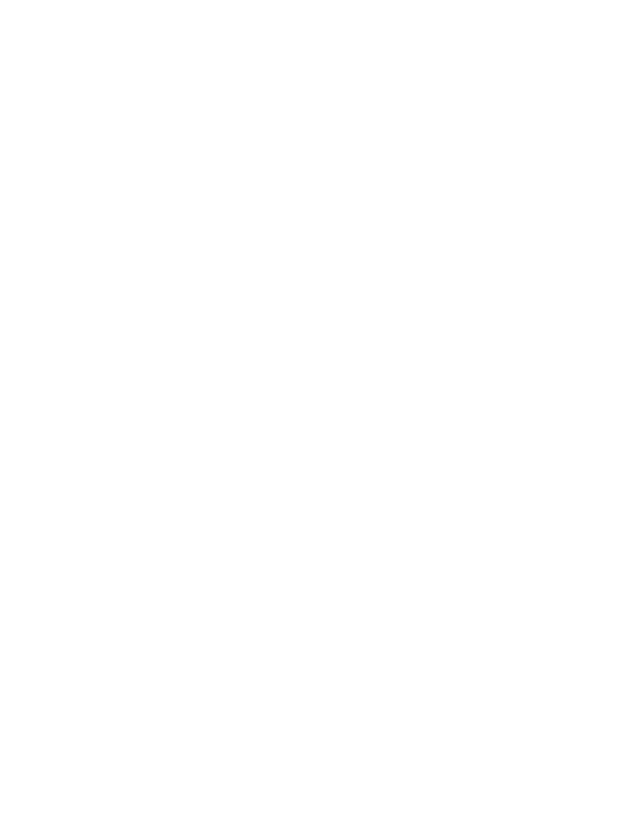
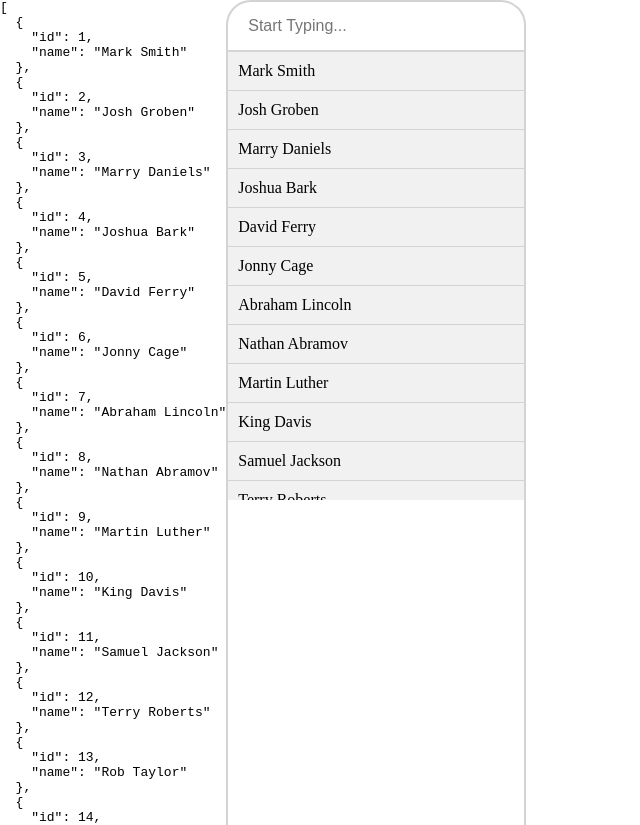
Before and after one commit to Front-End-Bootcamp/vue-component-create-team-coffee, a Vue app: page / in a window 1280 px wide. Shown: the top 825 px of the page, without its empty margins (0-640 px from the left). Before the commit the page ends 800 px from the top, so only its background shows below. Built offline with nearby package versions, Linux system fonts and the light colour scheme.

Commit message:
[Update] Autocomplete updated.

```diff
--- a/src/components/AutoComplete/AutoComplete.vue
+++ b/src/components/AutoComplete/AutoComplete.vue
@@ -1,11 +1,136 @@
 <script setup>
+import { computed, ref } from "vue";
+const props = defineProps(["data", "filterBy", "title"]);
+const emit = defineEmits(['setSelected']);
+const input = ref(null);
+const optionsList = ref(null);
+const itemHeight = ref(39);
+const selectedItem = ref(null);
+const visible = ref(true);
+const query = ref('');
+
+const matches = computed(() => {
+	return props.data.filter((item) => item[props.filterBy].toLowerCase().includes(query.value.toLowerCase()))
+})
+
+const itemClicked = (match) => {
+	selectedItem.value = match;
+	query.value = match.name;
+	emit('setSelected', selectedItem.value);
+}
+
+const remove = () => {
+	query.value = '';
+	selectedItem.value = 0;
+}
+
+// const scrollToItem = () => {
+// 	return optionsList.value.scrollTop = selected.value * itemHeight.value;
+// }
 
 </script>
+<template>
+	<!-- <div class="autocomplete"> -->
+	<div class="container">
+		<pre>{{matches}}</pre>
+		<div class="popover" v-show="visible">
+			<div class="input-wrapper">
+				<input class="popover__input" type="text" ref="input" v-model.trim="query"
+					@keydown.enter="selectItem" placeholder="Start Typing...">
+				<button class="close" @click="remove " v-if="selectedItem">X</button>
+			</div>
 
-<template>
+			<div class="options" ref="optionsList">
+				<ul>
+					<li v-for="match in matches" :key="match.id" :class="{ 'selected': (selectedItem?.id == match.id)}"
+						@click="itemClicked(match)" v-text="match[props.filterBy]"></li>
+				</ul>
+			</div>
+		</div>
+	</div>
 
+
+	<!-- </div> -->
 </template>
-
 <style scoped>
 
+.container{
+	display: flex;
+}
+.popover {
+	min-width: 300px;
+	border: 2px solid lightgray;
+	border-radius: 25px;
+	overflow: hidden;
+	text-align: center;
+	justify-content: center;
+}
+
+
+.input-wrapper {
+	display: flex;
+}
+
+.popover__input {
+	flex: 1;
+	padding: 15px 20px;
+	font-size: 16px;
+	border-radius: 25px;
+}
+
+.close {
+	color: black;
+	padding: 0 8px;
+	cursor: pointer;
+}
+
+.options {
+	max-height: 450px;
+	color: black;
+	align-items: center;
+	justify-content: center;
+	overflow-y: scroll;
+
+
+
+}
+
+.options ul {
+	/* list-style-type: none; */
+	text-align: left;
+	border-top-right-radius: 25px;
+	border-bottom-right-radius: 25px;
+	border-top-left-radius: 25px;
+	border-bottom-left-radius: 25px;
+
+}
+
+.options ul li {
+	list-style-type: none;
+	border-bottom: 1px solid lightgray;
+	padding: 10px;
+	cursor: pointer;
+	min-width: 100%;
+	background: #f1f1f1;
+	position: flex;
+	/* border-top-right-radius: 25px;
+		border-bottom-right-radius: 25px;
+		border-top-left-radius: 25px;
+		border-bottom-left-radius: 25px; */
+}
+
+.options ul li:first-child {
+	border-top: 2px solid #d6d6d6;
+}
+
+.options ul li:not(.selected):hover {
+	background: #bfb3b3;
+	color: #fff;
+}
+
+.options ul li.selected {
+	background: rgb(143, 135, 135);
+	color: #fff;
+	font-weight: 600;
+}
 </style>
```
Also changed, not shown: src/assets/data/customers.json (deleted, +0 -22 lines).
